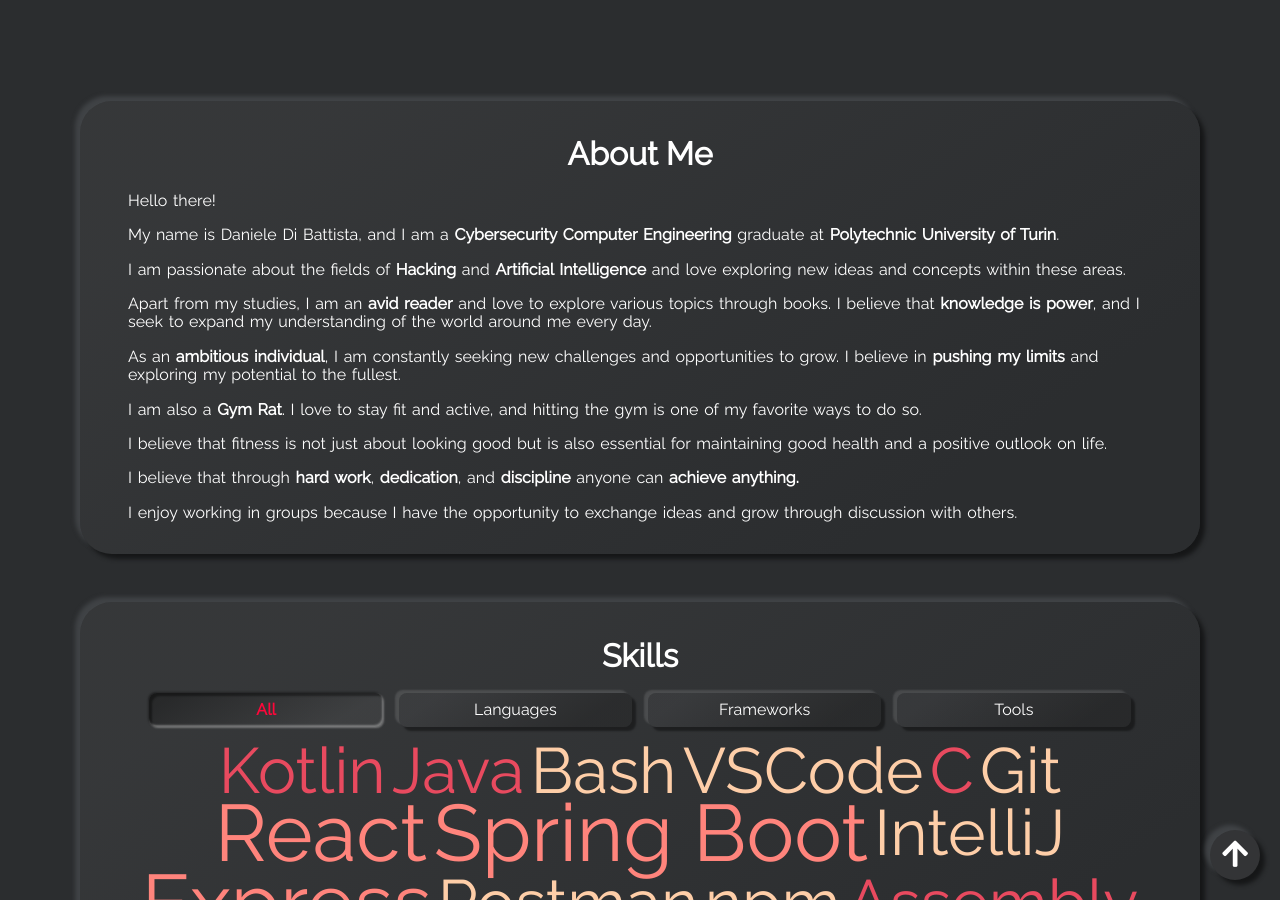
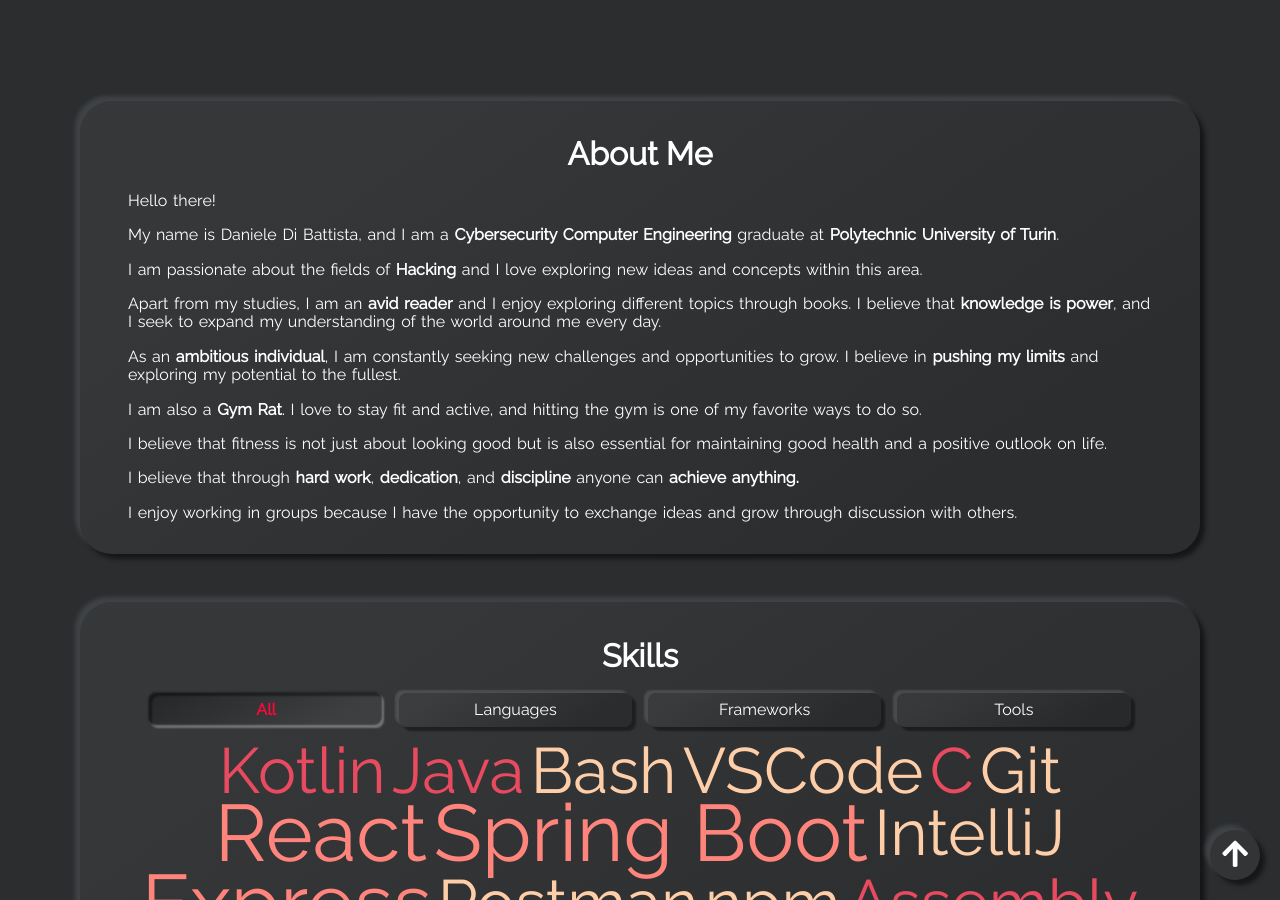
Before and after one commit to danieledibattista/danieledibattista, a Jekyll site: the page built from index.html, in a window 1280 px wide and 900 px high, scrolled down 959 px. Built offline with Jekyll 4.4.1, drawn with Linux system fonts in a browser that asks for light colours.

Commit message:
update about description

```diff
--- a/_config.yml
+++ b/_config.yml
@@ -38,8 +38,8 @@ about_me_title: About Me
 # about_me_description: This will be displayed under the title.
 about_me_description: <p>Hello there!</p>
     <p>My name is Daniele Di Battista, and I am a <strong>Cybersecurity Computer Engineering</strong> graduate at <strong>Polytechnic University of Turin</strong>.</p>
-    <p>I am passionate about the fields of <strong>Hacking</strong> and <strong>Artificial Intelligence</strong> and love exploring new ideas and concepts within these areas.</p>
-    <p>Apart from my studies, I am an <strong>avid reader</strong> and love to explore various topics through books. I believe that <strong>knowledge is power</strong>, and I seek to expand my understanding of the world around me every day.</p>
+    <p>I am passionate about the fields of <strong>Hacking</strong> and I love exploring new ideas and concepts within this area.</p>
+    <p>Apart from my studies, I am an <strong>avid reader</strong> and I enjoy exploring different topics through books. I believe that <strong>knowledge is power</strong>, and I seek to expand my understanding of the world around me every day.</p>
     <p>As an <strong>ambitious individual</strong>, I am constantly seeking new challenges and opportunities to grow. I believe in <strong>pushing my limits</strong> and exploring my potential to the fullest.</p>
     <p>I am also a <strong>Gym Rat</strong>. I love to stay fit and active, and hitting the gym is one of my favorite ways to do so.</p>
     <p>I believe that fitness is not just about looking good but is also essential for maintaining good health and a positive outlook on life.</p>
```
